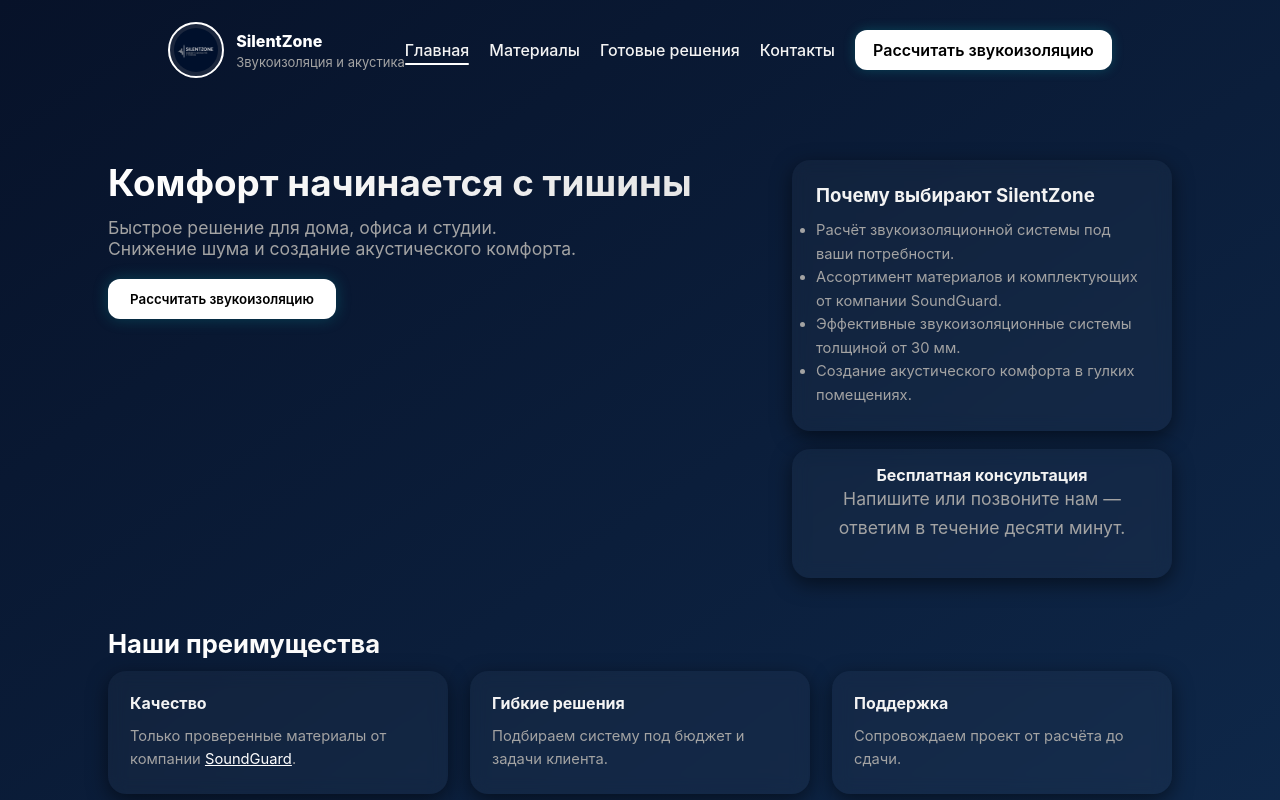
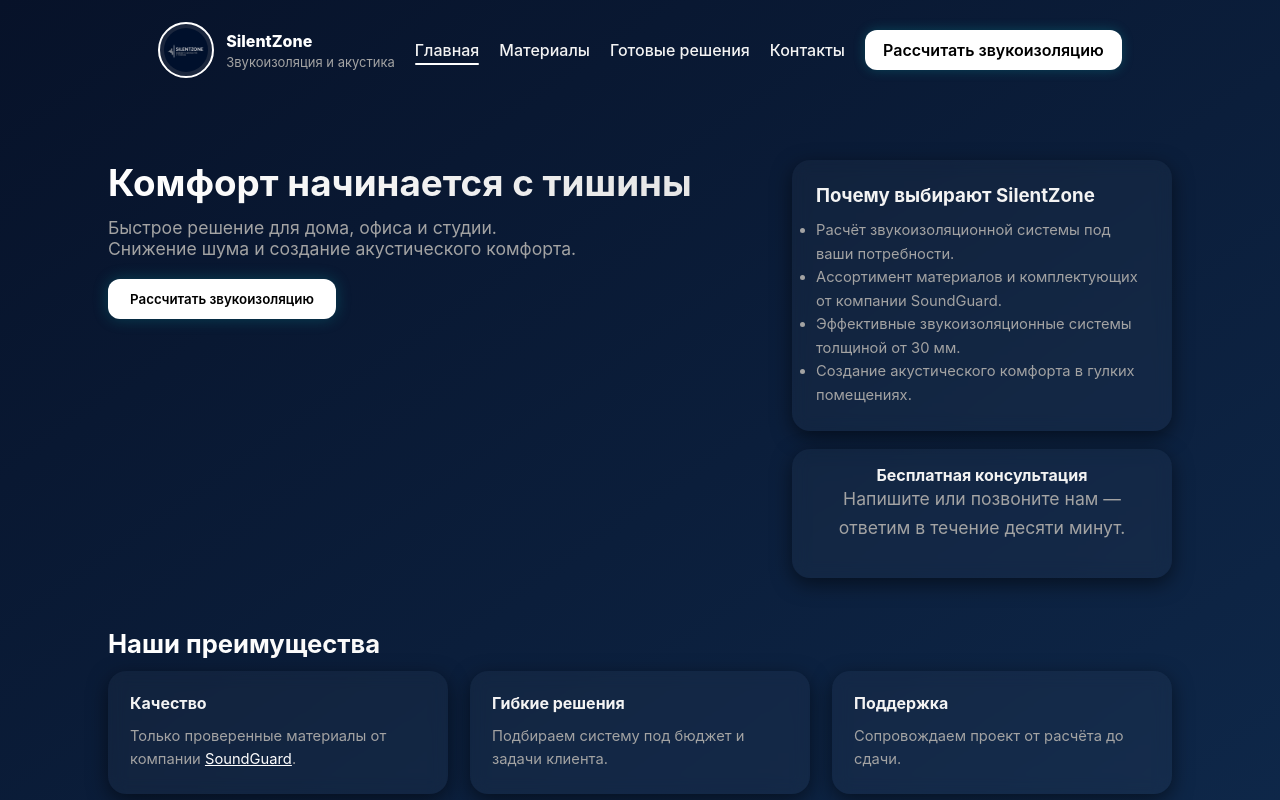
Before and after one commit to viktorkrasnokutskiy/silentzone, a plain HTML site: page index.html in a window 1280 px wide. Shown: the top 800 px of the page. Drawn offline with Linux system fonts and the light colour scheme.

Commit message:
Update styles.css

```diff
--- a/styles.css
+++ b/styles.css
@@ -31,6 +31,12 @@
   max-width: 1100px;
   margin: 0 auto;
   padding: 0 18px;
+}
+
+/* HEADER */
+.header {
+  justify-content: flex-start;
+  gap: 20px; /* увеличивает расстояние между логотипом и меню */
 }
 
 .header {
```
